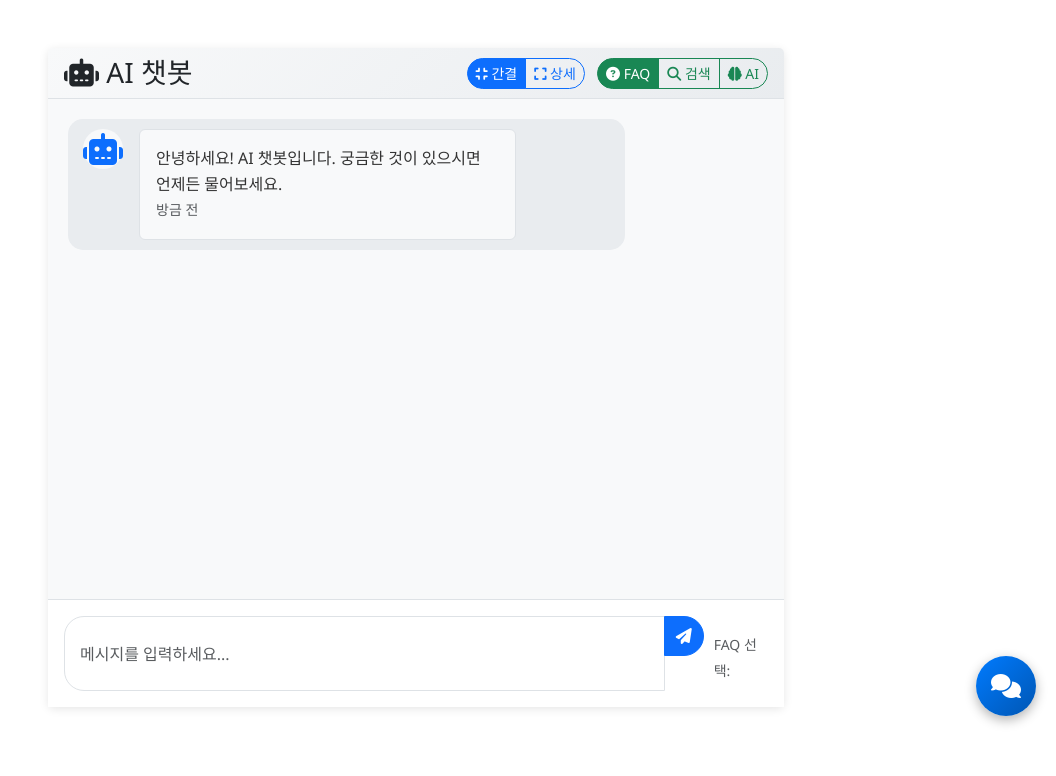
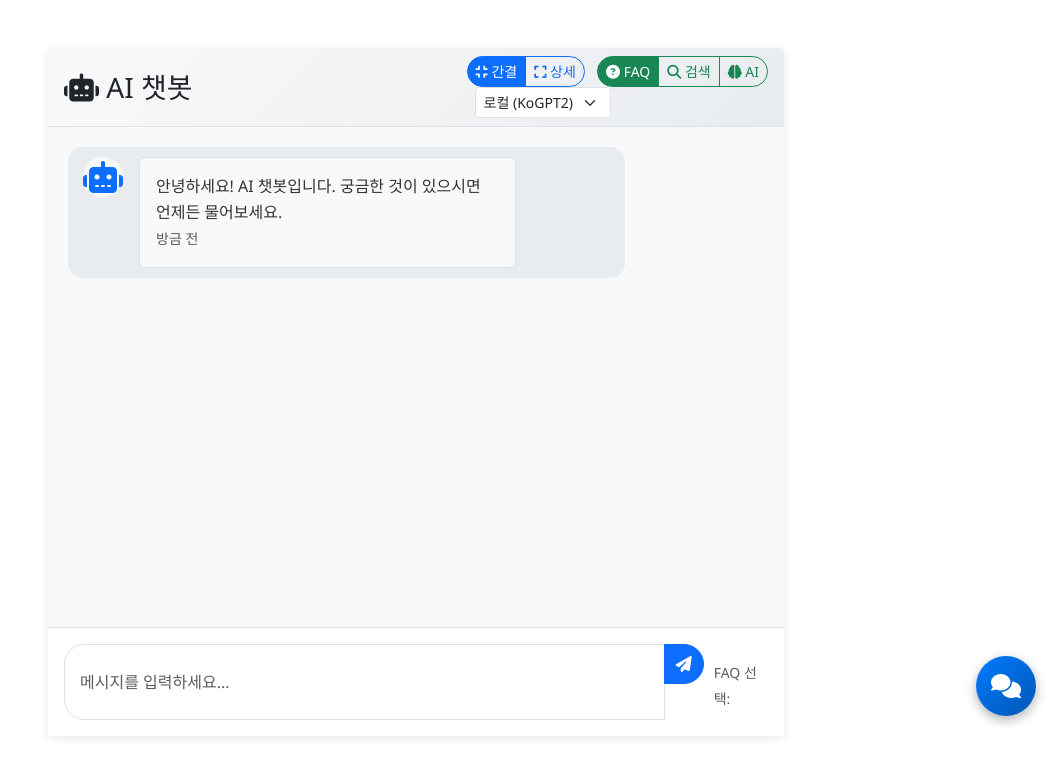
Before and after one commit to oofy-sotry/portfolio, a Flask app: page /chatbot/advanced in a window 1280 px wide. Shown: the part 64-840 px from the top of the page, without its empty margins (224-1280 px from the left). Run offline with Flask 3, Linux system fonts and the light colour scheme; data that the repository does not hold is empty; some libraries are stand-ins or nearby versions.

Commit message:
고급 챗봇 UI에 AI 제공자 선택 드롭다운 추가
로컬(KoGPT2), Claude, ChatGPT, Gemini 중 선택 가능

Co-Authored-By: Claude Opus 4.6 (1M context) <noreply@anthropic.com>

```diff
--- a/app/templates/chatbot/advanced_chat.html
+++ b/app/templates/chatbot/advanced_chat.html
@@ -42,6 +42,14 @@
                                 <i class="fas fa-brain"></i> AI
                             </label>
                         </div>
+
+                        <!-- AI 제공자 선택 -->
+                        <select class="form-select form-select-sm ms-2" id="providerSelect" style="width: auto;">
+                            <option value="local">로컬 (KoGPT2)</option>
+                            <option value="claude">Claude</option>
+                            <option value="chatgpt">ChatGPT</option>
+                            <option value="gemini">Gemini</option>
+                        </select>
                     </div>
                 </div>
 
```
